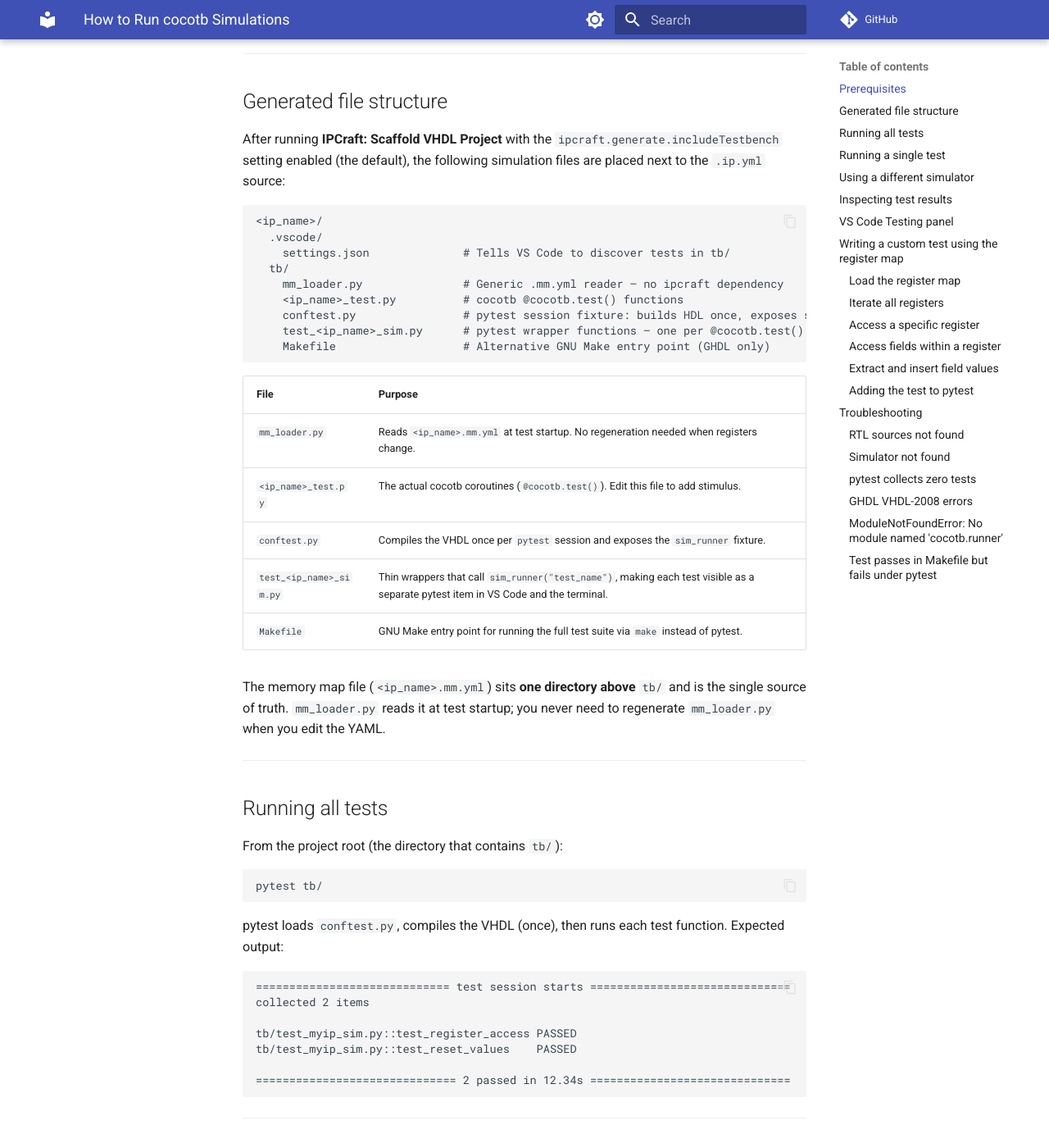
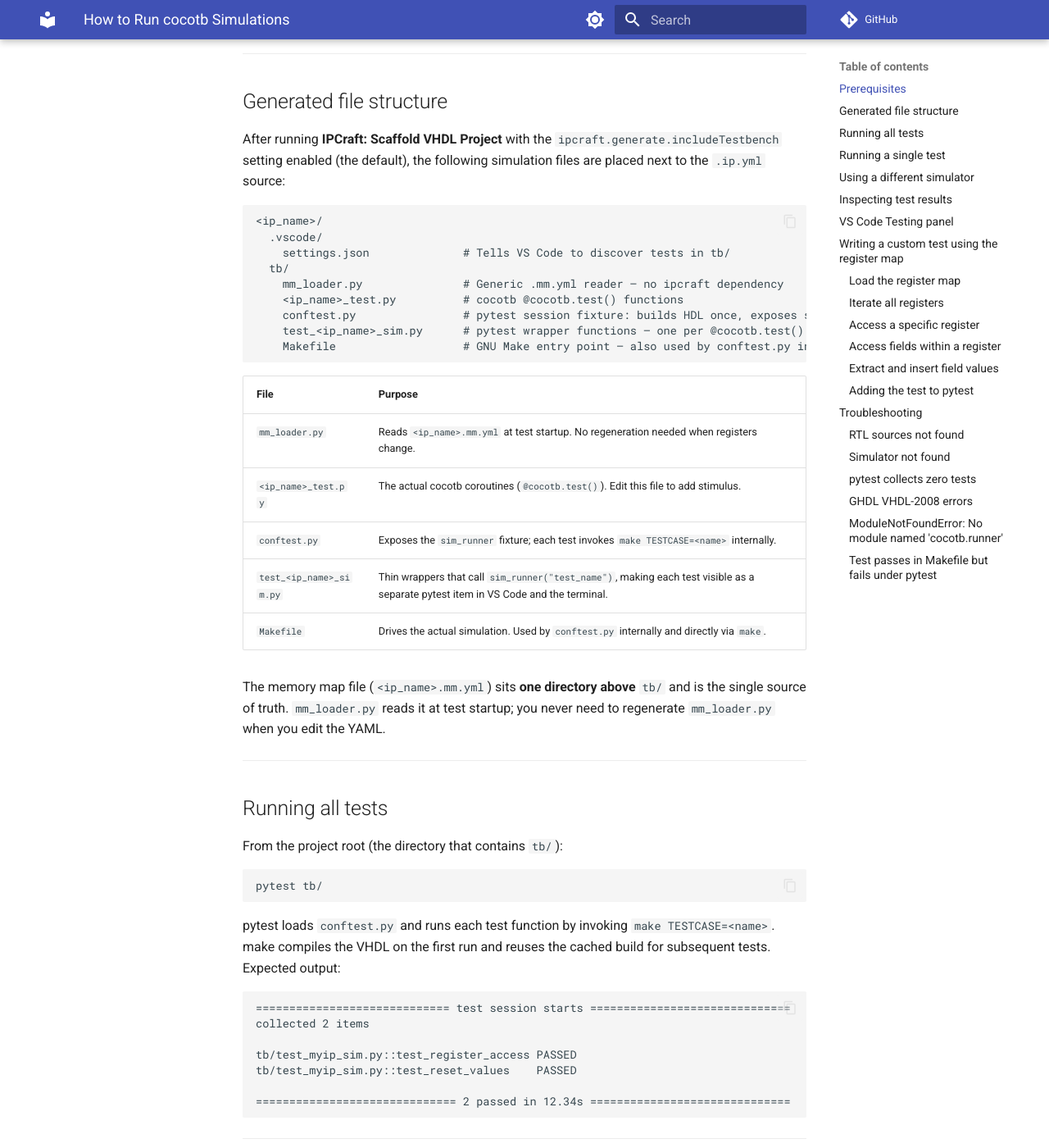
Before and after one commit to bleviet/ipcraft-vscode, an MkDocs documentation site: the page built from docs/how-to/run-cocotb-simulation.md, in a window 1280 px wide and 1400 px high, scrolled down 915 px. Shown: the whole window at 82% size. Built offline with MkDocs 1.6.1 and Material for MkDocs 9.7.7, drawn with Linux system fonts in a browser that asks for light colours; comment, search, counter and statistics services are not loaded; some of the changed text lies outside the part shown.

Commit message:
docs: correct cocotb simulation guide for make-based conftest
Update all references that still described the old cocotb.runner approach:
simulator note, conftest/Makefile file table, compile-once wording, GHDL
flags location (Makefile not conftest), and the last troubleshooting entry.

Co-Authored-By: Claude Sonnet 4.6 <noreply@anthropic.com>

````diff
--- a/docs/how-to/run-cocotb-simulation.md
+++ b/docs/how-to/run-cocotb-simulation.md
@@ -53,16 +53,16 @@ After running **IPCraft: Scaffold VHDL Project** with the `ipcraft.generate.incl
     <ip_name>_test.py          # cocotb @cocotb.test() functions
     conftest.py                # pytest session fixture: builds HDL once, exposes sim_runner
     test_<ip_name>_sim.py      # pytest wrapper functions — one per @cocotb.test()
-    Makefile                   # Alternative GNU Make entry point (GHDL only)
+    Makefile                   # GNU Make entry point — also used by conftest.py internally
 ```
 
 | File | Purpose |
 |------|---------|
 | `mm_loader.py` | Reads `<ip_name>.mm.yml` at test startup. No regeneration needed when registers change. |
 | `<ip_name>_test.py` | The actual cocotb coroutines (`@cocotb.test()`). Edit this file to add stimulus. |
-| `conftest.py` | Compiles the VHDL once per `pytest` session and exposes the `sim_runner` fixture. |
+| `conftest.py` | Exposes the `sim_runner` fixture; each test invokes `make TESTCASE=<name>` internally. |
 | `test_<ip_name>_sim.py` | Thin wrappers that call `sim_runner("test_name")`, making each test visible as a separate pytest item in VS Code and the terminal. |
-| `Makefile` | GNU Make entry point for running the full test suite via `make` instead of pytest. |
+| `Makefile` | Drives the actual simulation. Used by `conftest.py` internally and directly via `make`. |
 
 The memory map file (`<ip_name>.mm.yml`) sits **one directory above** `tb/` and is the single source of truth. `mm_loader.py` reads it at test startup; you never need to regenerate `mm_loader.py` when you edit the YAML.
 
@@ -76,7 +76,7 @@ From the project root (the directory that contains `tb/`):
 pytest tb/
 ```
 
-pytest loads `conftest.py`, compiles the VHDL (once), then runs each test function. Expected output:
+pytest loads `conftest.py` and runs each test function by invoking `make TESTCASE=<name>`. make compiles the VHDL on the first run and reuses the cached build for subsequent tests. Expected output:
 
 ```
 ============================= test session starts ==============================
@@ -99,13 +99,13 @@ pytest tb/ -k test_register_access
 pytest tb/ -k test_reset_values
 ```
 
-The HDL is still compiled once; only the matching cocotb test function is invoked.
+make's dependency tracking means the HDL is not recompiled if sources are unchanged; only the matching cocotb test function runs.
 
 ---
 
 ## Using a different simulator
 
-Set the `SIM` environment variable before invoking pytest. The value is passed directly to `cocotb.runner.get_runner()`.
+Set the `SIM` environment variable before invoking pytest. The value is forwarded to `make SIM=<name>`.
 
 | Simulator | Command |
 |-----------|---------|
@@ -115,7 +115,7 @@ Set the `SIM` environment variable before invoking pytest. The value is passed d
 | Questa | `SIM=questa pytest tb/` |
 | Riviera-PRO | `SIM=riviera pytest tb/` |
 
-> **Note:** GHDL is the only simulator configured with build arguments (`--std=08 -frelaxed`) in the generated `conftest.py`. Other simulators use an empty build-args list. If your design requires extra flags for a different simulator, edit the `_GHDL_BUILD_ARGS` section in `conftest.py` accordingly.
+> **Note:** GHDL-specific build flags (`--std=08 -frelaxed`) are configured inside the generated `Makefile`. If your design requires extra flags for a different simulator, edit `COMPILE_ARGS` in the Makefile.
 
 ---
 
@@ -169,7 +169,7 @@ Each function in `test_<ip_name>_sim.py` appears as a separate test item. You ca
 - **Re-run failed** — click the **Re-run Failed Tests** button after a failed run.
 - **Debug** — click the debug button to attach the VS Code debugger to the pytest process (useful for inspecting `conftest.py` fixture logic; cocotb coroutines run inside the simulator subprocess and are not debuggable this way).
 
-> **Note:** Each test triggers a full cocotb simulation run. The HDL compile step runs once per `pytest` session, so the first test is slower; subsequent tests in the same session reuse the compiled artefacts.
+> **Note:** Each test invokes `make` internally. make compiles the HDL only when sources have changed, so the first test in a clean tree is slower; subsequent tests skip recompilation and go straight to simulation.
 
 ---
 
@@ -316,4 +316,4 @@ This error comes from a stale `conftest.py` generated before IPCraft switched to
 
 ### Test passes in Makefile but fails under pytest
 
-The `Makefile` and `conftest.py` both invoke the cocotb runner, but with different working directories and result paths. If a test passes via `make` but fails via `pytest`, check whether the test reads a file from the filesystem using a hardcoded relative path. In `conftest.py`, `TB_DIR` is the directory that contains `conftest.py`, and all paths should be constructed relative to `TB_DIR` (not relative to the current working directory).
+`conftest.py` invokes `make` from `TB_DIR` (the `tb/` directory), so the working directory inside the simulation is the same whether you run `make` directly or `pytest tb/`. If a test passes via `make` but fails via `pytest`, check whether your test reads files using a path relative to somewhere other than `TB_DIR`. All filesystem paths in the test should be anchored to `os.path.dirname(__file__)` or `TB_DIR`.
````
